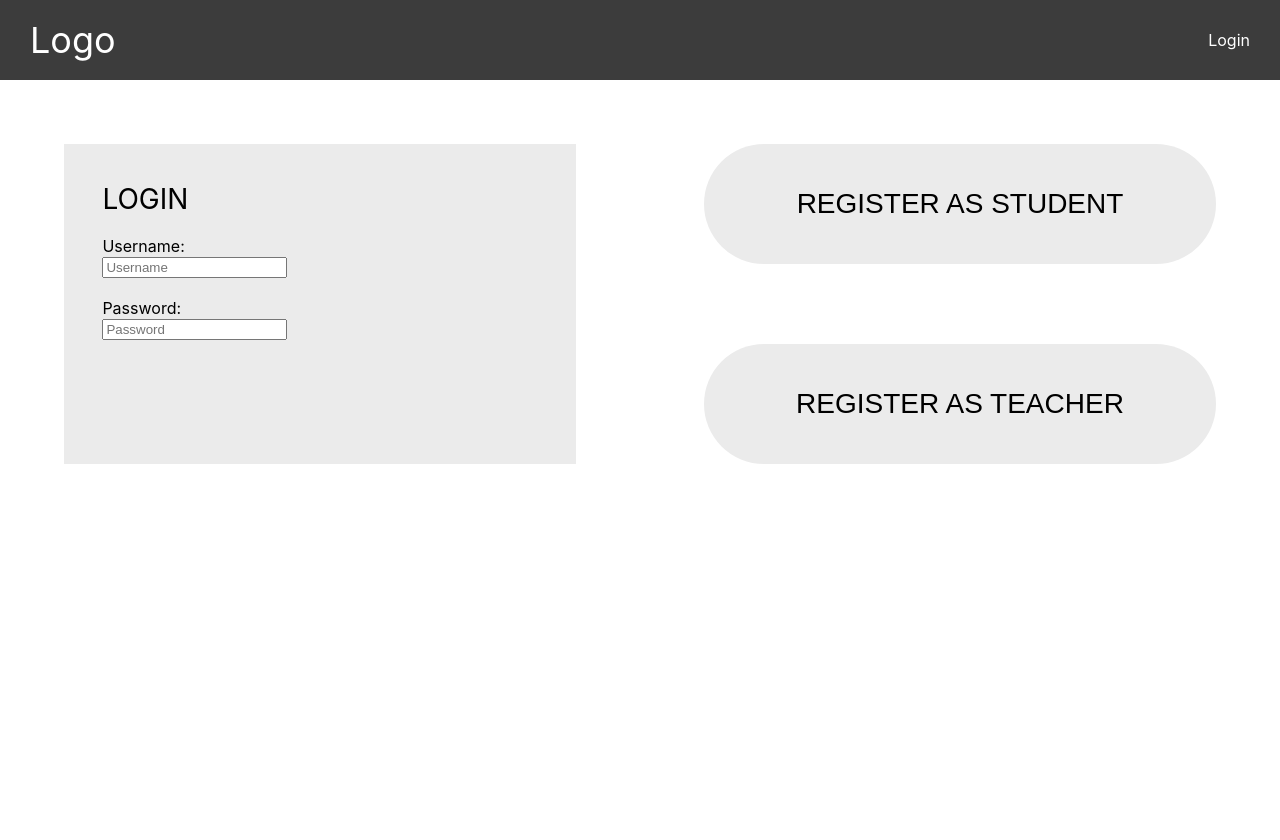
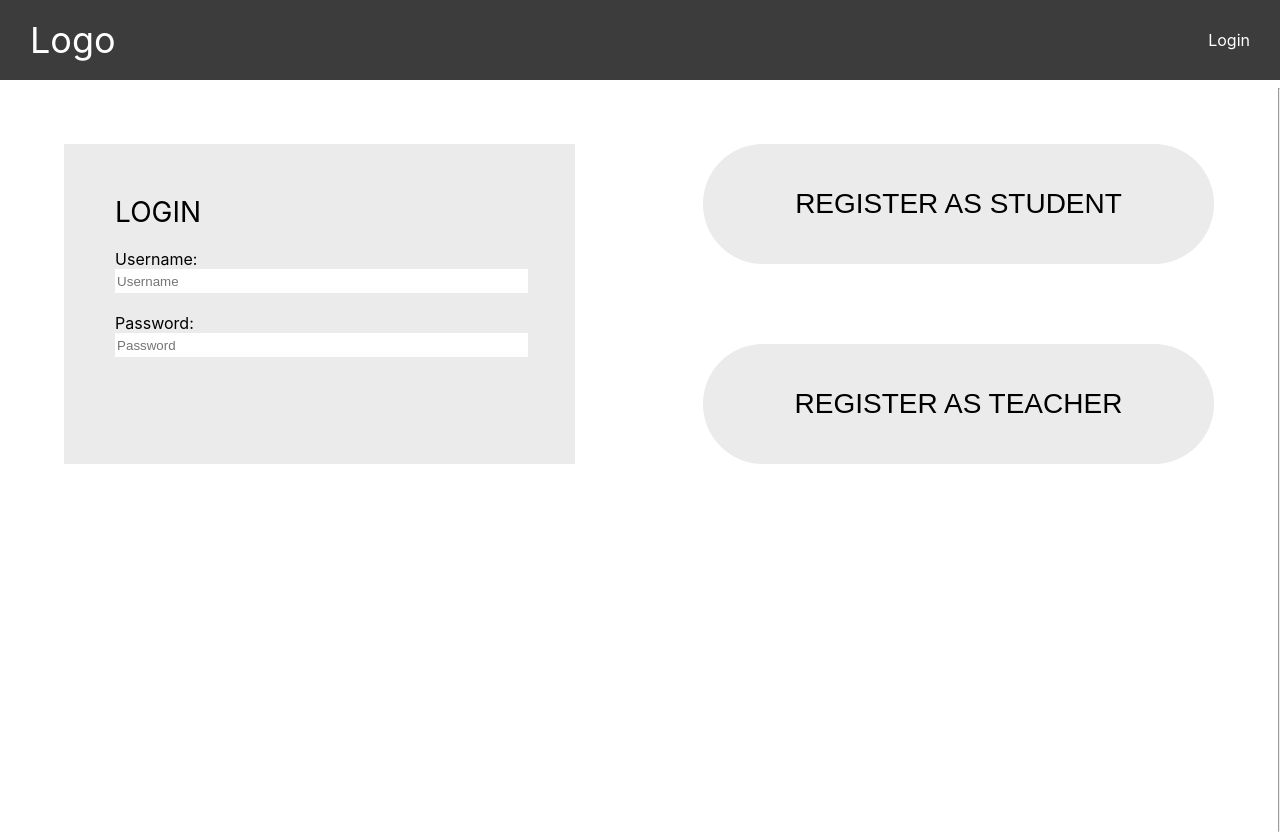
Before and after one commit to online-classroom/classroom, a React (Create React App) app: page / in a window 1280 px wide. Built offline with nearby package versions, Linux system fonts and the light colour scheme.

Commit message:
home page top section is rendering

```diff
--- a/src/Pages/Home/Home.js
+++ b/src/Pages/Home/Home.js
@@ -11,12 +11,12 @@ const Home =()=>{
                     <br/>
                     <span>Username:</span>
                     <br/>
-                    <input placeholder='Username'/>
+                    <input className='login-input' placeholder='Username'/>
                     <br/>
                     <br/>
                     <span>Password:</span>
                     <br/>
-                    <input placeholder='Password'/>
+                    <input className='login-input' placeholder='Password'/>
                 </div>
             </div>
             <div className='register-buttons'>
@@ -25,6 +25,7 @@ const Home =()=>{
                     <button className='reg-button'>REGISTER AS TEACHER</button>
                 </div>
             </div>
+            <hr/>
         </div>
     )
 }
--- a/src/Pages/Home/Home.scss
+++ b/src/Pages/Home/Home.scss
@@ -13,10 +13,16 @@
         background-color: rgb(235, 235, 235);
 
         .login-content{
-            margin: 7.5%;
+            margin: 10%;
 
             .login-title{
                 font-size: 28px;
+            }
+
+            .login-input{
+                width: 100%;
+                height: 22px;
+                border: none;
             }
         }
     }
```
